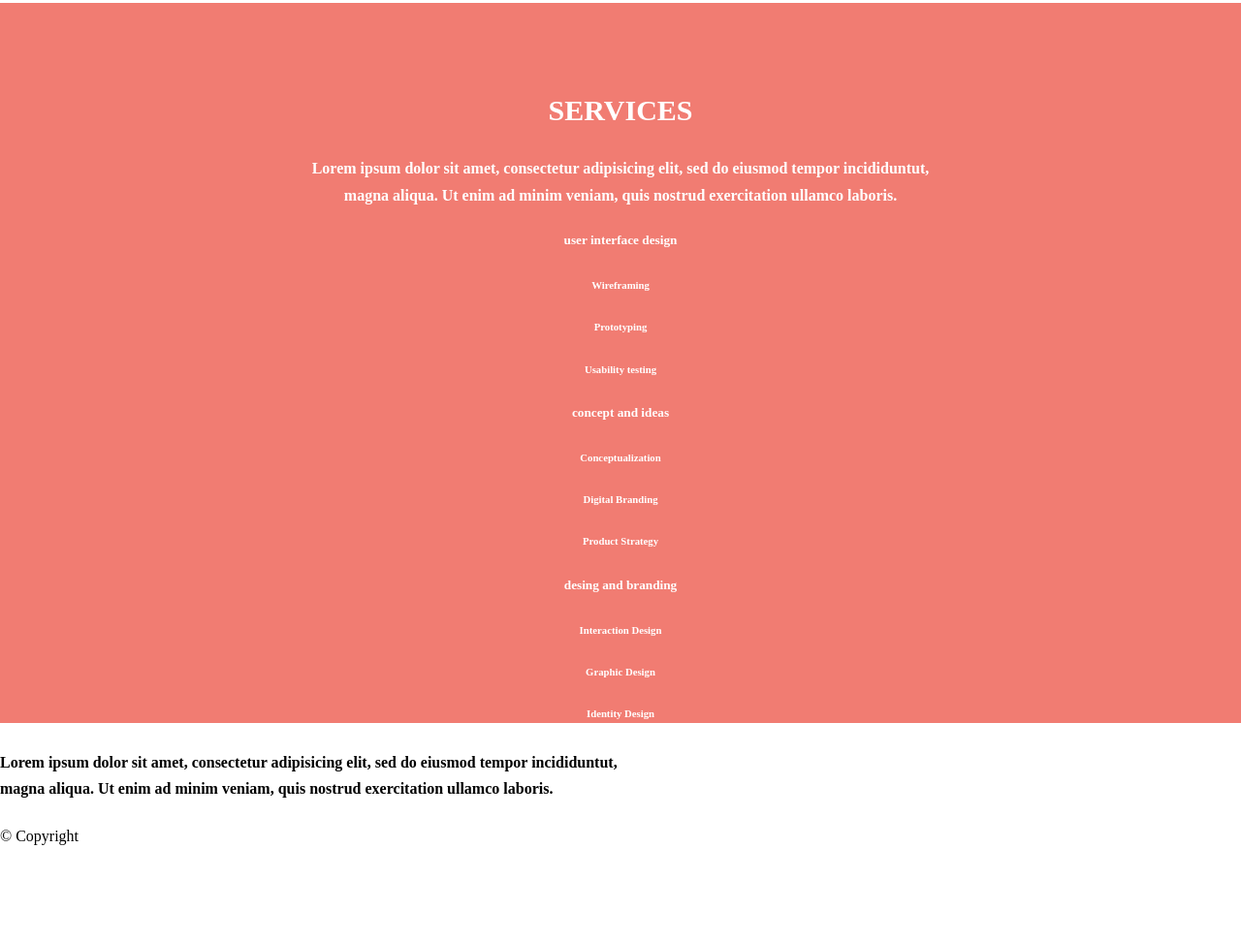
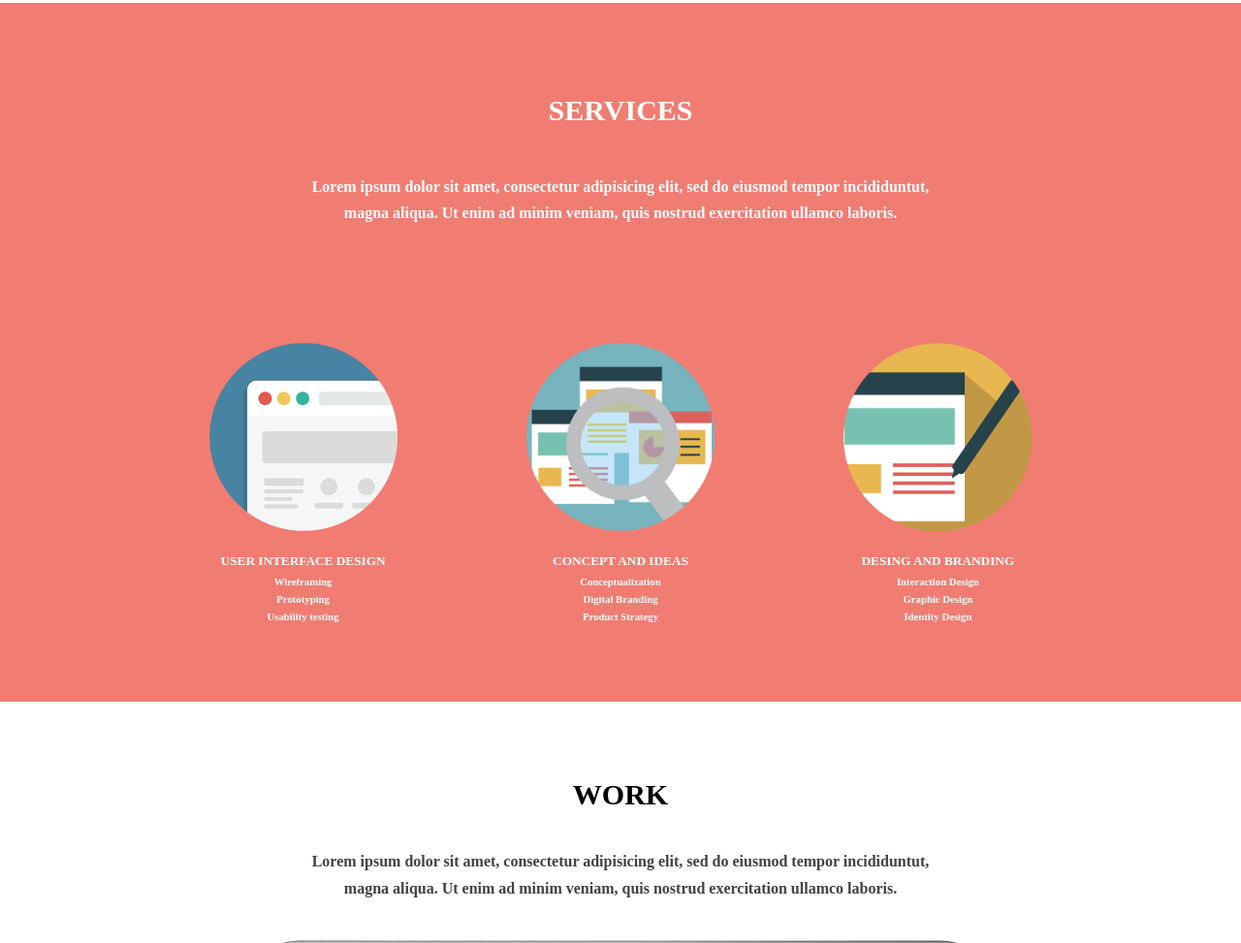
Before and after one commit to YosseLine/app-love, a plain HTML site: page index.html in a window 1280 px wide. Shown: the part 595-1568 px from the top of the page at 97% size. Before the commit the page ends 1487 px from the top, so only its background shows below. Drawn offline with Linux system fonts and the light colour scheme.

Commit message:
Modificando estructura html y css

```diff
--- a/css/main.css
+++ b/css/main.css
@@ -22,7 +22,7 @@
 }
 
 .container {
-  width: 1200px;
+  width: 100%;
   margin-right: auto;
   margin-left: auto;
   padding-left: 14px;
@@ -88,7 +88,6 @@
   transform: translateY(-50%);
   left:10%;
   padding:10px;
-
 }
 nav a {
   margin:20px;
@@ -186,3 +185,90 @@
   position: relative;
   padding: 85px 0px 0px 0px;
    }
+ #bg-services>h4{
+   font-weight: bold;
+   margin: 0px;
+   padding: 40px 0px 0px 0px;
+   position: relative;
+   }
+
+  #blockservices{
+   font-weight: bold;
+   padding: 100px 150px 75px 150px;
+  }
+
+  .services{
+   display: inline-block;
+   margin: 0px;
+   padding: 0px;
+   position: relative;
+   width:33%;
+  }
+
+  .services>img{
+   margin:20px;
+   max-width: 60%;
+  }
+
+  .services>h5,.services>h6{
+    margin: 0px;
+    padding: 0px;
+  }
+
+  #bg-work{
+    background-color:#fff;
+    background-size: 100%;
+    color: #000;
+    height:100%;
+    margin: 0px;
+    padding: 0px;
+    position: relative;
+    text-align: center;
+    top:60px;
+    width:100%;
+  }
+
+  #bg-work>h2{
+     font-size:30px;
+     font-weight: bold;
+     margin: 0px;
+     position: relative;
+     padding: 70px 0px 0px 0px;
+  }
+
+  #bg-work>h4{
+     color:#424242;
+     margin: 0px;
+     position: relative;
+     padding: 30px 0px 40px 0px;/
+ }
+
+  #bg-work>img{
+     width: 70%;
+  }
+
+  .projects{
+     color:#424242;
+     display: inline-block;
+     margin: 0px;
+     padding: 0px;
+     position: relative;
+     text-align:center;
+     width:33%;
+  }
+
+  .projects>img{
+     margin-top:50px;
+     max-width: 75%;
+ }
+
+  footer{
+     background-color:#373B47;
+     color:#fff;
+     font-weight: bold;
+     margin: 0px;
+     padding: 10px;
+     position: relative;
+     text-align:center;
+     top:100px;
+ }
--- a/index.html
+++ b/index.html
@@ -31,42 +31,87 @@
         <button class="text-uppercase"><a href="#">View services</a> </button>
       </div>
     </section>
-    <section>
+    <section> <!--Sección acerca de los diversos servicios que ofrece la empresa-->
      <div id="bg-services">
        <h2 class="text-uppercase">Services</h2>
        <h4>
          Lorem ipsum dolor sit amet, consectetur adipisicing elit, sed do eiusmod tempor incididuntut,<br>
          magna aliqua. Ut enim ad minim veniam, quis nostrud exercitation ullamco laboris.
        </h4>
-        <div>
-          <h5>user interface design</h5>
+       <div id="blockservices">
+         <div class="services">
+           <img src="assets/images/services-1.png" alt="User interface design">
+           <h5 class="text-uppercase" >user interface design</h5>
            <h6>Wireframing</h6>
            <h6>Prototyping</h6>
            <h6>Usability testing</h6>
          </div>
-        <div>
-          <h5>concept and ideas</h5>
+         <div class="services">
+           <img src="assets/images/services-2.png" alt="Concept and ideas">
+           <h5 class="text-uppercase">concept and ideas</h5>
            <h6>Conceptualization</h6>
            <h6>Digital Branding</h6>
            <h6>Product Strategy</h6>
          </div>
-        <div>
-          <h5>desing and branding</h5>
+         <div class="services">
+           <img src="assets/images/services-3.png" alt="Design and branding">
+           <h5 class="text-uppercase">desing and branding</h5>
            <h6>Interaction Design</h6>
            <h6>Graphic Design</h6>
            <h6>Identity Design</h6>
          </div>
        </div>
+     </div>
    </section>
    <section>
-      <div>
-        <h2>work</h2>
+     <div id="bg-work">
+       <h2 class="text-uppercase">work</h2>
        <h4>
          Lorem ipsum dolor sit amet, consectetur adipisicing elit, sed do eiusmod tempor incididuntut,<br>
          magna aliqua. Ut enim ad minim veniam, quis nostrud exercitation ullamco laboris.
        </h4>
+       <img src="assets/images/hero.png" alt="Computer">
      </div>
    </section>
+   <div class="container">
+       <div class="projects">
+           <img src="assets/images/work-1.jpg" alt="Image">
+           <h4 class="text-uppercase">Nombre del Proyecto</h6>
+       </div>
+       <div class="projects">
+           <img src="assets/images/work-2.jpg" alt="Image">
+           <h4 class="text-uppercase">Nombre del Proyecto</h6>
+       </div>
+       <div class="projects">
+           <img src="assets/images/work-3.jpg" alt="Image">
+           <h4 class="text-uppercase">Nombre del Proyecto</h6>
+       </div>
+       <div class="projects">
+           <img src="assets/images/work-4.jpg" alt="Image">
+           <h4 class="text-uppercase">Nombre del Proyecto</h6>
+       </div>
+       <div class="projects">
+           <img src="assets/images/work-5.jpg" alt="Image">
+           <h4 class="text-uppercase">Nombre del Proyecto</h6>
+       </div>
+       <div class="projects">
+           <img src="assets/images/work-6.jpg" alt="Image">
+           <h4 class="text-uppercase">Nombre del Proyecto</h6>
+       </div>
+       <div class="projects">
+           <img src="assets/images/work-7.jpg" alt="Image">
+           <h4 class="text-uppercase">Nombre del Proyecto</h6>
+       </div>
+       <div class="projects">
+           <img src="assets/images/work-10.jpg" alt="Image">
+           <h4 class="text-uppercase">Nombre del Proyecto</h6>
+       </div>
+       <div class="projects">
+           <img src="assets/images/work-11.jpg" alt="Image">
+           <h4 class="text-uppercase">Nombre del Proyecto</h6>
+       </div>
+
+   </div>
     <footer>
       <p>&#169; Copyright</p>
     </footer>
```
Lines whose indentation alone changed are shown as unchanged.
